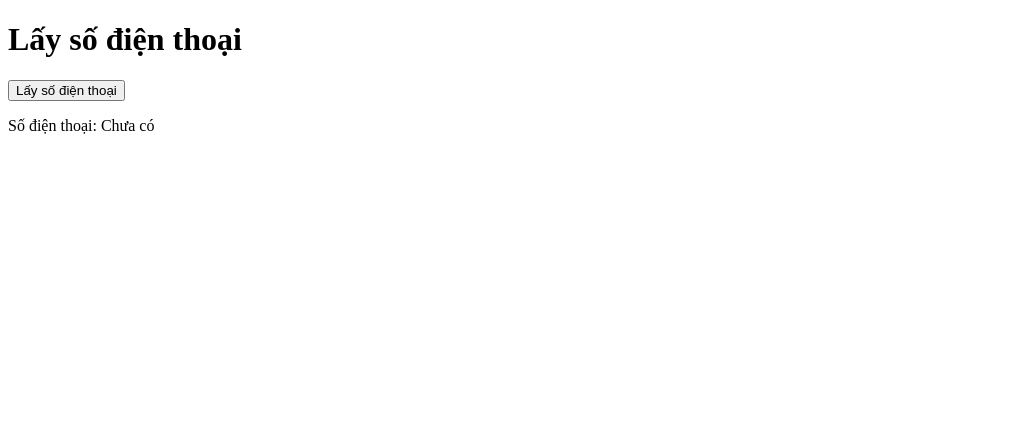
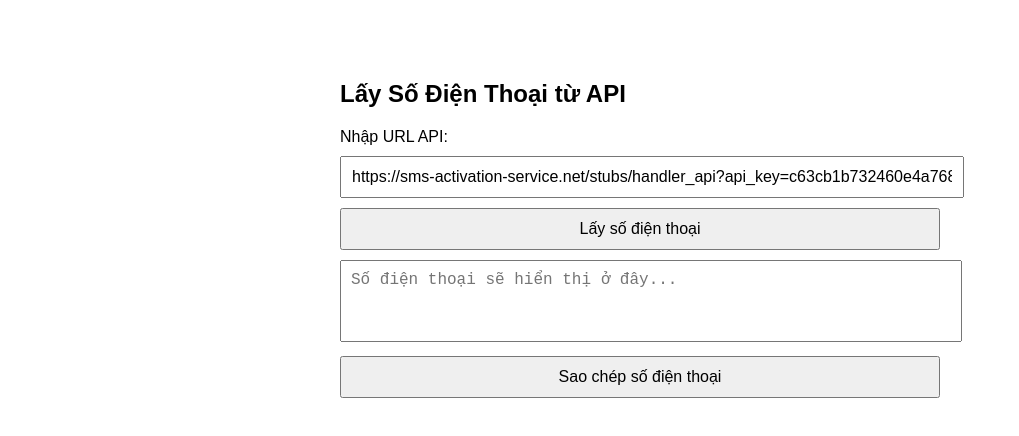
Before and after one commit to anhleon/Sdt, a plain HTML site: page index.html in a window 1280 px wide. Shown: the whole page, without its empty margins (0-1019 px from the left). Drawn offline with Linux system fonts and the light colour scheme.

Commit message:
index.html

```diff
--- a/index.html
+++ b/index.html
@@ -1,56 +1,57 @@
-
 <!DOCTYPE html>
 <html lang="vi">
 <head>
-  <meta charset="UTF-8" />
-  <title>Lấy số điện thoại qua API</title>
+  <meta charset="UTF-8">
+  <title>Lấy Số Điện Thoại qua API</title>
+  <meta name="viewport" content="width=device-width, initial-scale=1.0">
+  <style>
+    body { font-family: Arial, sans-serif; max-width: 600px; margin: 40px auto; padding: 20px; }
+    input, textarea, button { width: 100%; margin-top: 10px; padding: 10px; font-size: 16px; }
+    textarea { height: 60px; resize: none; }
+    button { cursor: pointer; }
+  </style>
 </head>
 <body>
-  <h1>Lấy số điện thoại</h1>
-  <!-- Nút để gọi API -->
-  <button id="getPhoneBtn">Lấy số điện thoại</button>
 
-  <!-- Vùng hiển thị số điện thoại -->
-  <p>Số điện thoại: <span id="phoneNumber">Chưa có</span></p>
+  <h2>Lấy Số Điện Thoại từ API</h2>
 
-  <!-- Nút sao chép -->
-  <button id="copyBtn" style="display:none;">Sao chép số</button>
+  <label for="apiUrl">Nhập URL API:</label>
+  <input id="apiUrl" type="text" value="https://sms-activation-service.net/stubs/handler_api?api_key=c63cb1b732460e4a7687e82bdb5fc961&action=getNumber&service=yw&operator=any&country=16&lang=ru" />
+
+  <button onclick="getPhoneNumber()">Lấy số điện thoại</button>
+
+  <textarea id="phoneBox" placeholder="Số điện thoại sẽ hiển thị ở đây..." readonly></textarea>
+
+  <button onclick="copyPhone()">Sao chép số điện thoại</button>
 
   <script>
-    document.getElementById('getPhoneBtn').addEventListener('click', function() {
-      // Link API của bạn
-      const apiUrl = 'https://sms-activation-service.net/stubs/handler_api?api_key=c63cb1b732460e4a7687e82bdb5fc961&action=getNumber&service=oi&operator=any&country=36&lang=ru';
-
-      fetch(apiUrl)
-        .then(response => response.text()) // API này trả về dạng text
-        .then(data => {
-          // Giả sử dữ liệu trả về dạng: "ACCESS_NUMBER:phone_number"
-          const parts = data.split(':');
-          if (parts[0] === 'ACCESS_NUMBER') {
-            const phone = parts[1];
-            document.getElementById('phoneNumber').textContent = phone;
-            // Hiện nút sao chép
-            const copyBtn = document.getElementById('copyBtn');
-            copyBtn.style.display = 'inline-block';
-
-            // Thiết lập sự kiện sao chép
-            copyBtn.onclick = () => {
-              navigator.clipboard.writeText(phone)
-                .then(() => {
-                  alert('Đã sao chép số điện thoại!');
-                })
-                .catch(() => {
-                  alert('Không thể sao chép, vui lòng thử lại.');
-                });
-            };
+    function getPhoneNumber() {
+      const url = document.getElementById("apiUrl").value.trim();
+      fetch(url)
+        .then(response => response.text())
+        .then(text => {
+          if (text.startsWith("ACCESS_NUMBER")) {
+            const parts = text.split(":");
+            const phone = parts[2] || "Không tìm thấy số";
+            document.getElementById("phoneBox").value = phone;
           } else {
-            alert('Không lấy được số điện thoại, phản hồi: ' + data);
+            document.getElementById("phoneBox").value = "Lỗi: " + text;
           }
         })
         .catch(error => {
-          alert('Lỗi khi gọi API: ' + error);
+          document.getElementById("phoneBox").value = "Lỗi khi gọi API";
+          console.error("Lỗi API:", error);
         });
-    });
+    }
+
+    function copyPhone() {
+      const box = document.getElementById("phoneBox");
+      box.focus();
+      box.select();
+      document.execCommand("copy");
+      box.blur();
+    }
   </script>
+
 </body>
 </html>
```
